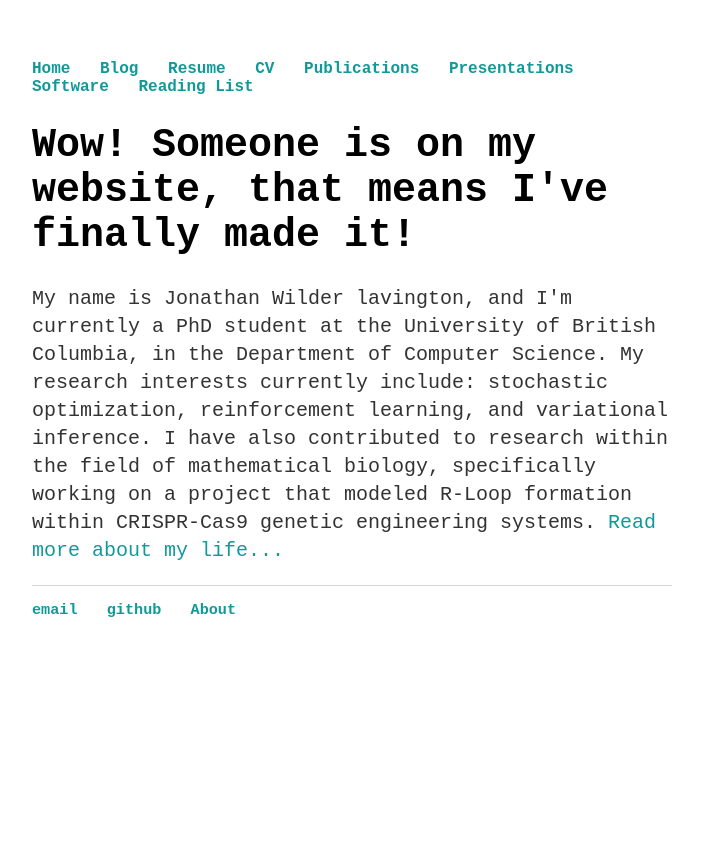
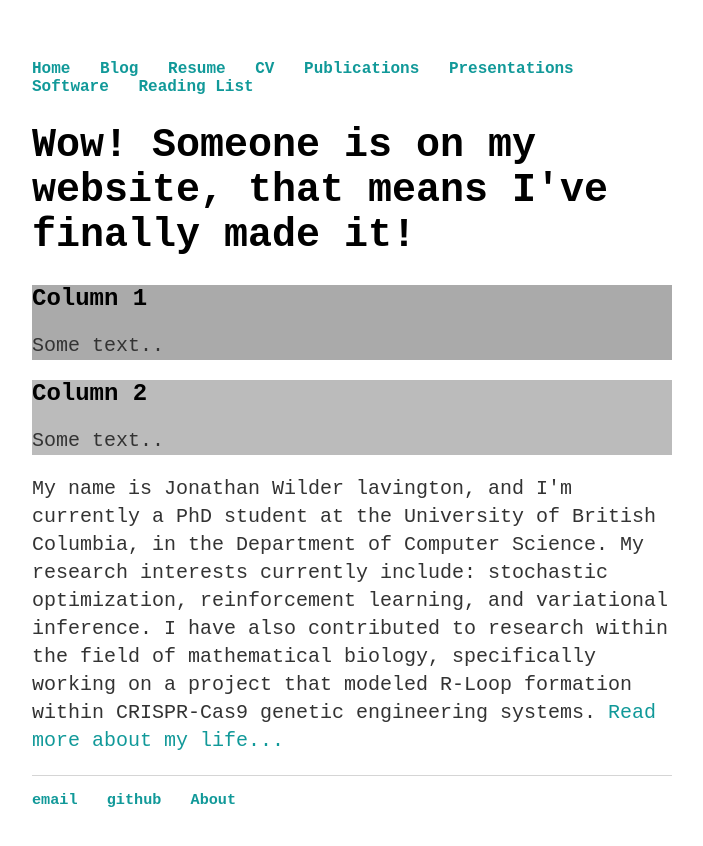
Before and after one commit to WilderLavington/old_web_page, a Jekyll site: the page built from index.html, in a window 1280 px wide. Shown: the top 846 px of the page, without its empty margins (288-991 px from the left). Built offline with Jekyll 4.4.1, drawn with Linux system fonts in a browser that asks for light colours.

Commit message:
Update index.html

```diff
--- a/index.html
+++ b/index.html
@@ -3,6 +3,16 @@
 ---
 <body>
 <h1>Wow! Someone is on my website, that means I've finally made it!</h1>
+ <div class="row">
+  <div class="column" style="background-color:#aaa;">
+    <h2>Column 1</h2>
+    <p>Some text..</p>
+  </div>
+  <div class="column" style="background-color:#bbb;">
+    <h2>Column 2</h2>
+    <p>Some text..</p>
+  </div>
+</div>
 <p>My name is Jonathan Wilder lavington, and I'm currently a PhD student at the University of British Columbia,
 in the Department of Computer Science. My research interests currently include: stochastic optimization,
 reinforcement learning, and variational inference. I have also contributed to research within the field of mathematical
```
